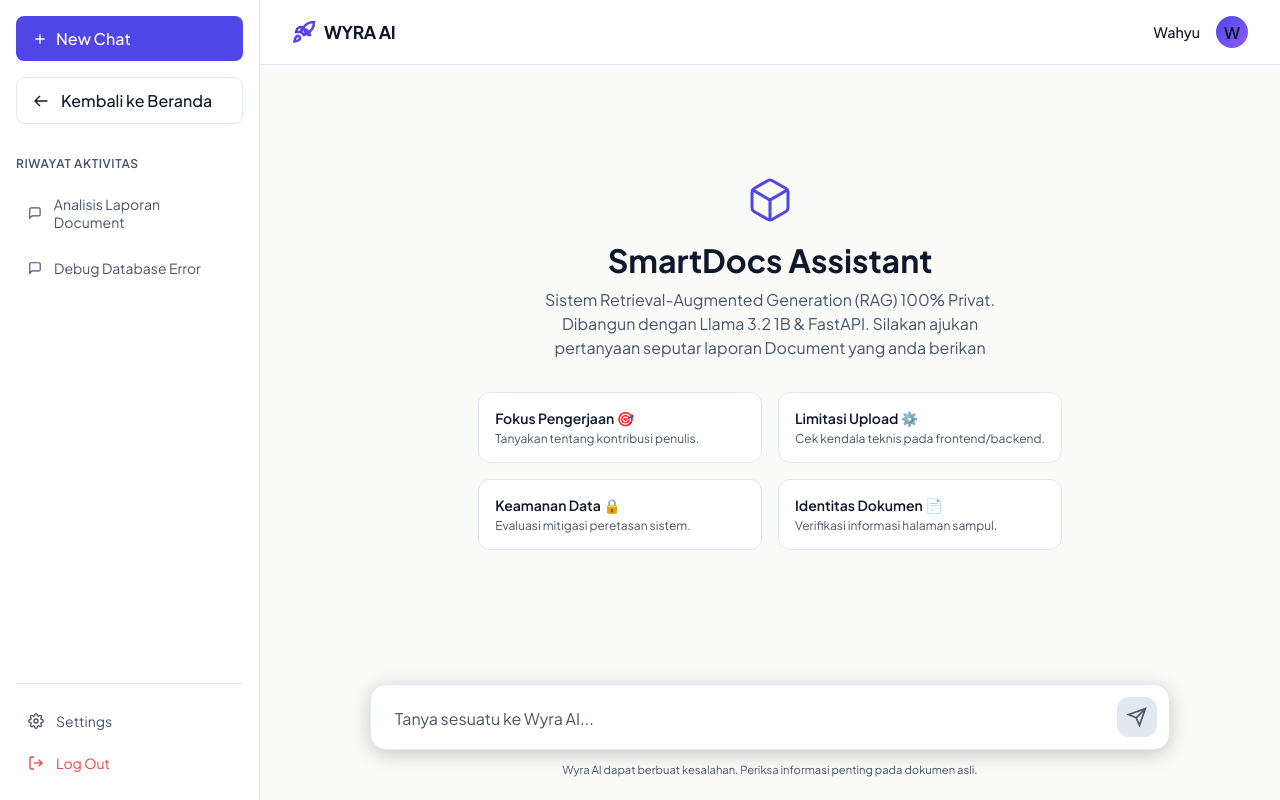
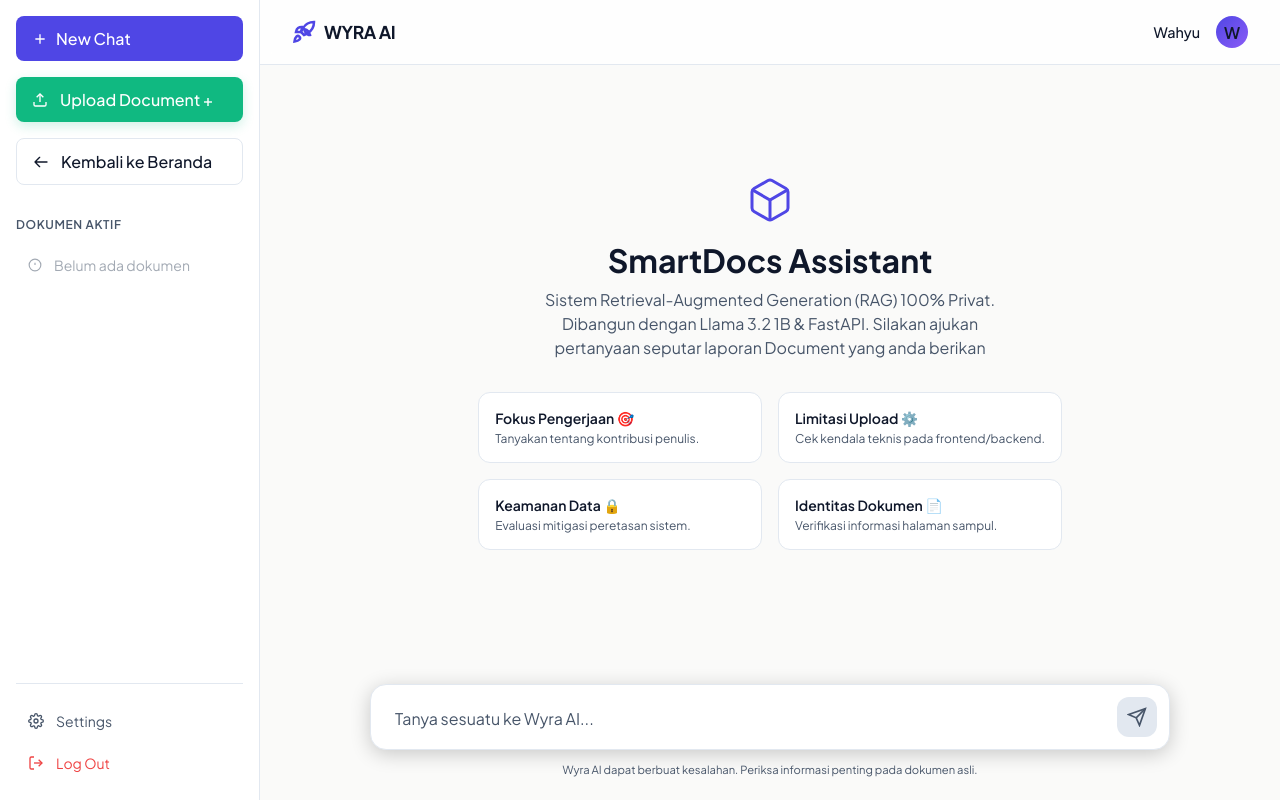
Before and after one commit to WahyuSatrio505/WYRA-AI-SMARTDOCS, a React (Vite) app in the folder frontend/: page / in a window 1280 px wide. Both pictures are taken after a click on the button "Mulai Chat Sekarang". Built offline with nearby package versions, Linux system fonts and the light colour scheme; no server answers.

Commit message:
update besar di bagian fe upload besar dan logika upload berkas

```diff
--- a/frontend/src/components/Sidebar.jsx
+++ b/frontend/src/components/Sidebar.jsx
@@ -1,4 +1,60 @@
+import React, { useRef, useState, useEffect } from 'react';
+
 export default function Sidebar({ onNewChat, onBackHome }) {
+  const fileInputRef = useRef(null);
+  const [isUploading, setIsUploading] = useState(false);
+  const [activeDoc, setActiveDoc] = useState(null);
+
+  useEffect(() => {
+    fetch("http://127.0.0.1:8000/api/v1/document")
+      .then(res => res.json())
+      .then(data => {
+        if (data && data.document) setActiveDoc(data.document);
+      })
+      .catch(err => console.error("Gagal memuat dokumen aktif:", err));
+  }, []);
+
+  const handleUploadClick = () => {
+    if (!isUploading) {
+      fileInputRef.current.click();
+    }
+  };
+
+  const handleFileChange = async (e) => {
+    const file = e.target.files[0];
+    if (!file) return;
+
+    if (file.type !== 'application/pdf') {
+      alert("⚠️ Hanya file PDF yang diperbolehkan.");
+      return;
+    }
+
+    setIsUploading(true);
+    const formData = new FormData();
+    formData.append("file", file);
+
+    try {
+      const response = await fetch("http://127.0.0.1:8000/api/v1/upload", {
+        method: "POST",
+        body: formData,
+      });
+
+      const data = await response.json();
+      if (response.ok) {
+        setActiveDoc(file.name);
+        alert("✅ Upload & Ingestion Sukses!\nDatabase AI berhasil diperbarui dengan dokumen terbaru.");
+      } else {
+        alert("❌ Error: " + (data.detail || data.message || "Terjadi kesalahan."));
+      }
+    } catch (error) {
+      console.error(error);
+      alert("⚠️ Gagal terhubung ke server backend. Pastikan Uvicorn FastAPI sedang berjalan di port 8000.");
+    } finally {
+      setIsUploading(false);
+      e.target.value = ""; // reset input file
+    }
+  };
+
   return (
     <aside className="sidebar">
       <div className="new-chat-btn" onClick={onNewChat} style={{ marginBottom: '1rem' }}>
@@ -9,11 +65,40 @@
       </div>
 
       <div
+        className="upload-doc-btn"
+        onClick={handleUploadClick}
+        style={{
+          display: 'flex', alignItems: 'center', gap: '0.75rem',
+          backgroundColor: isUploading ? 'var(--border)' : '#10b981',
+          color: isUploading ? 'var(--text-secondary)' : 'white',
+          padding: '0.75rem 1rem', borderRadius: '8px',
+          cursor: isUploading ? 'not-allowed' : 'pointer',
+          marginBottom: '1rem', transition: 'all 0.2s', fontWeight: '500',
+          boxShadow: isUploading ? 'none' : '0 4px 12px rgba(16, 185, 129, 0.2)'
+        }}
+        onMouseOver={(e) => { if (!isUploading) e.currentTarget.style.backgroundColor = '#059669'; }}
+        onMouseOut={(e) => { if (!isUploading) e.currentTarget.style.backgroundColor = '#10b981'; }}
+      >
+        {isUploading ? (
+          <div className="spinner" style={{ width: '16px', height: '16px', border: '2px solid transparent', borderTopColor: 'currentColor', borderRadius: '50%', animation: 'spin 1s linear infinite' }} />
+        ) : (
+          <svg width="16" height="16" fill="none" stroke="currentColor" strokeWidth="2" viewBox="0 0 24 24">
+            <path d="M21 15v4a2 2 0 0 1-2 2H5a2 2 0 0 1-2-2v-4"></path>
+            <polyline points="17 8 12 3 7 8"></polyline>
+            <line x1="12" y1="3" x2="12" y2="15"></line>
+          </svg>
+        )}
+        {isUploading ? 'Mengunggah...' : 'Upload Document +'}
+      </div>
+      <input type="file" ref={fileInputRef} style={{ display: 'none' }} accept=".pdf" onChange={handleFileChange} />
+      <style>{`@keyframes spin { to { transform: rotate(360deg); } }`}</style>
+
+      <div
         className="back-home-btn"
         onClick={onBackHome}
         style={{ display: 'flex', alignItems: 'center', gap: '0.75rem', color: 'var(--text-primary)', backgroundColor: 'var(--bg-card)', padding: '0.75rem 1rem', borderRadius: '8px', cursor: 'pointer', marginBottom: '2rem', border: '1px solid var(--border)', transition: 'all 0.2s', fontWeight: '500' }}
-        onMouseOver={(e) => { e.currentTarget.style.backgroundColor = 'var(--accent)'; e.currentTarget.style.borderColor = 'var(--accent)'; }}
-        onMouseOut={(e) => { e.currentTarget.style.backgroundColor = 'var(--bg-card)'; e.currentTarget.style.borderColor = 'var(--border)'; }}
+        onMouseOver={(e) => { e.currentTarget.style.backgroundColor = 'var(--accent)'; e.currentTarget.style.borderColor = 'var(--accent)'; e.currentTarget.style.color = 'white'; }}
+        onMouseOut={(e) => { e.currentTarget.style.backgroundColor = 'var(--bg-card)'; e.currentTarget.style.borderColor = 'var(--border)'; e.currentTarget.style.color = 'var(--text-primary)'; }}
       >
         <svg width="16" height="16" fill="none" stroke="currentColor" strokeWidth="2" viewBox="0 0 24 24">
           <path strokeLinecap="round" strokeLinejoin="round" d="M10 19l-7-7m0 0l7-7m-7 7h18" />
@@ -21,20 +106,28 @@
         Kembali ke Beranda
       </div>
 
-      <div className="nav-label">Riwayat Aktivitas</div>
+      <div className="nav-label">Dokumen Aktif</div>
       <div className="history-list">
-        <div className="history-item">
-          <svg width="14" height="14" fill="none" stroke="currentColor" strokeWidth="2" viewBox="0 0 24 24">
-            <path d="M21 15a2 2 0 0 1-2 2H7l-4 4V5a2 2 0 0 1 2-2h14a2 2 0 0 1 2 2z"></path>
-          </svg>
-          Analisis Laporan Document
-        </div>
-        <div className="history-item">
-          <svg width="14" height="14" fill="none" stroke="currentColor" strokeWidth="2" viewBox="0 0 24 24">
-            <path d="M21 15a2 2 0 0 1-2 2H7l-4 4V5a2 2 0 0 1 2-2h14a2 2 0 0 1 2 2z"></path>
-          </svg>
-          Debug Database Error
-        </div>
+        {activeDoc ? (
+          <div className="history-item" style={{ backgroundColor: 'var(--bg-card)', border: '1px solid var(--accent)', color: 'var(--accent)' }}>
+            <svg width="14" height="14" fill="none" stroke="currentColor" strokeWidth="2" viewBox="0 0 24 24" style={{ flexShrink: 0 }}>
+              <path d="M13 2H6a2 2 0 0 0-2 2v16a2 2 0 0 0 2 2h12a2 2 0 0 0 2-2V9z"></path>
+              <polyline points="13 2 13 9 20 9"></polyline>
+            </svg>
+            <span style={{ whiteSpace: 'nowrap', overflow: 'hidden', textOverflow: 'ellipsis' }} title={activeDoc}>
+              {activeDoc}
+            </span>
+          </div>
+        ) : (
+          <div className="history-item" style={{ opacity: 0.5, cursor: 'default' }}>
+            <svg width="14" height="14" fill="none" stroke="currentColor" strokeWidth="2" viewBox="0 0 24 24" style={{ flexShrink: 0 }}>
+              <circle cx="12" cy="12" r="10"></circle>
+              <line x1="12" y1="8" x2="12" y2="12"></line>
+              <line x1="12" y1="16" x2="12.01" y2="16"></line>
+            </svg>
+            Belum ada dokumen
+          </div>
+        )}
       </div>
 
       <div className="user-menu">
```
